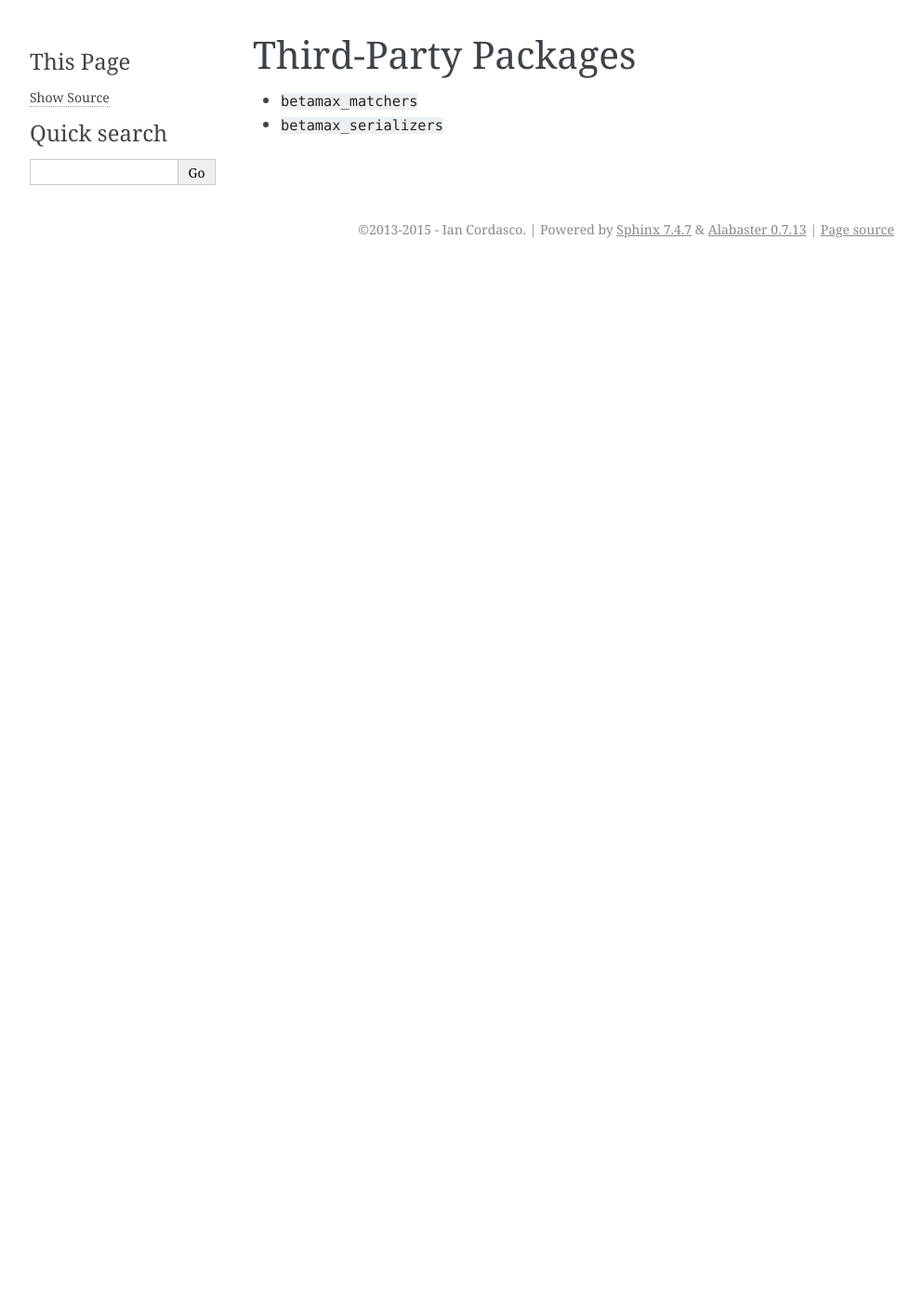
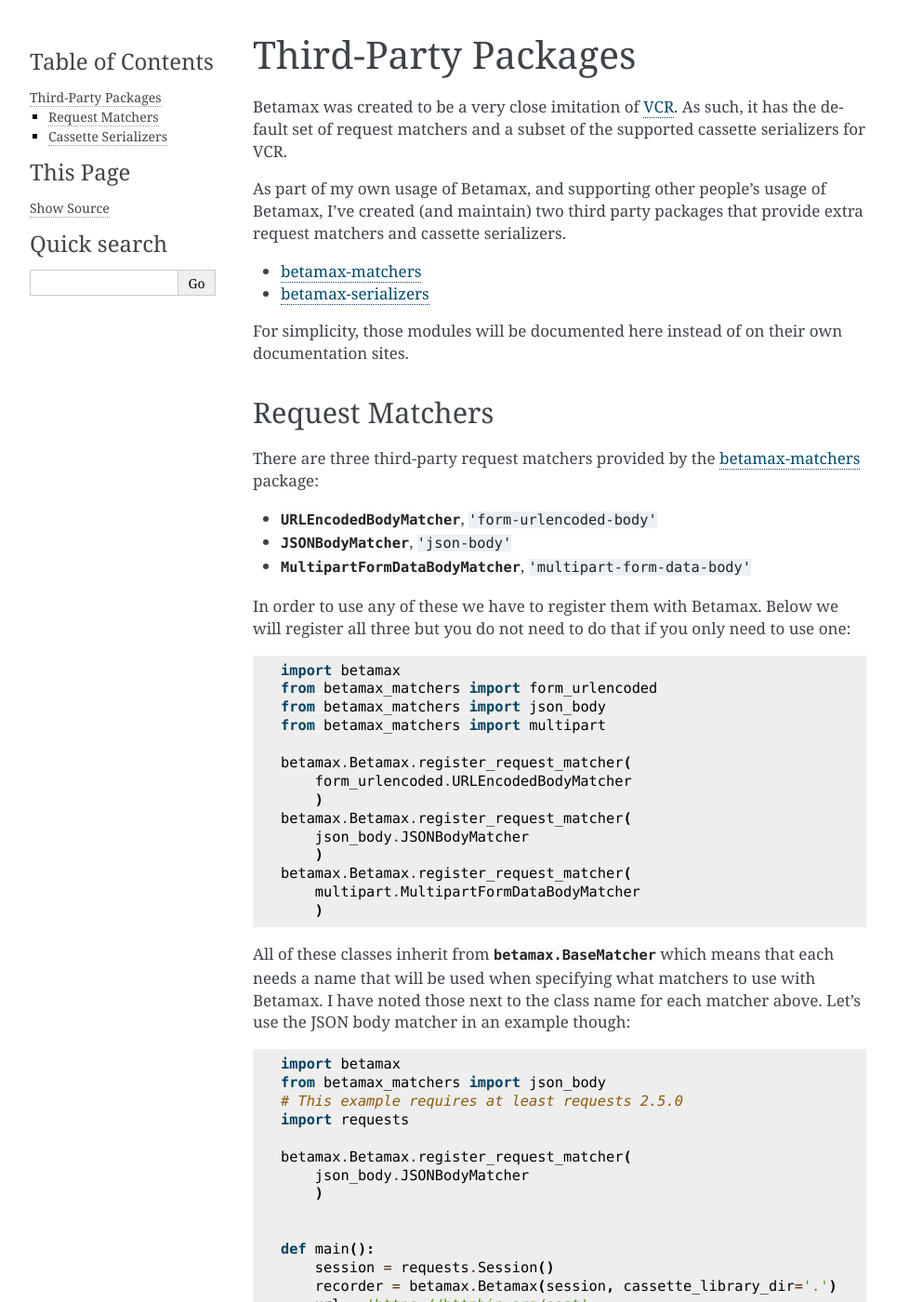
Before and after one commit to betamaxpy/betamax, a Sphinx documentation site: the page built from docs/third_party_packages.rst, in a window 1280 px wide and 1400 px high. Shown: the whole window at 93% size, without its empty margins (148-1141 px from the left). Built offline with Sphinx 7.4.7, drawn with Linux system fonts in a browser that asks for light colours; some of the changed text lies outside the part shown.

Commit message:
Finish up third-party packages docs
Move usage patterns into the Narrative Documentation section

```diff
--- a/docs/index.rst
+++ b/docs/index.rst
@@ -12,6 +12,7 @@ Contents of Betamax's Documentation
    configuring
    record_modes
    third_party_packages
+   usage_patterns
 
 .. toctree::
    :caption: API Documentation
--- a/docs/third_party_packages.rst
+++ b/docs/third_party_packages.rst
@@ -1,5 +1,167 @@
 Third-Party Packages
 ====================
 
-- ``betamax_matchers``
-- ``betamax_serializers``
+Betamax was created to be a very close imitation of `VCR`_. As such, it has
+the default set of request matchers and a subset of the supported cassette
+serializers for VCR.
+
+As part of my own usage of Betamax, and supporting other people's usage of
+Betamax, I've created (and maintain) two third party packages that provide
+extra request matchers and cassette serializers.
+
+- `betamax-matchers`_
+- `betamax-serializers`_
+
+For simplicity, those modules will be documented here instead of on their own
+documentation sites.
+
+Request Matchers
+----------------
+
+There are three third-party request matchers provided by the
+`betamax-matchers`_ package:
+
+- :class:`~betamax_matchers.form_urlencoded.URLEncodedBodyMatcher`,
+  ``'form-urlencoded-body'``
+- :class:`~betamax_matchers.json_body.JSONBodyMatcher`, ``'json-body'``
+- :class:`~betamax_matchers.multipart.MultipartFormDataBodyMatcher`,
+  ``'multipart-form-data-body'``
+
+In order to use any of these we have to register them with Betamax. Below we
+will register all three but you do not need to do that if you only need to use
+one:
+
+.. code-block:: python
+
+    import betamax
+    from betamax_matchers import form_urlencoded
+    from betamax_matchers import json_body
+    from betamax_matchers import multipart
+
+    betamax.Betamax.register_request_matcher(
+        form_urlencoded.URLEncodedBodyMatcher
+        )
+    betamax.Betamax.register_request_matcher(
+        json_body.JSONBodyMatcher
+        )
+    betamax.Betamax.register_request_matcher(
+        multipart.MultipartFormDataBodyMatcher
+        )
+
+All of these classes inherit from :class:`betamax.BaseMatcher` which means
+that each needs a name that will be used when specifying what matchers to use
+with Betamax. I have noted those next to the class name for each matcher
+above. Let's use the JSON body matcher in an example though:
+
+.. code-block:: python
+
+    import betamax
+    from betamax_matchers import json_body
+    # This example requires at least requests 2.5.0
+    import requests
+
+    betamax.Betamax.register_request_matcher(
+        json_body.JSONBodyMatcher
+        )
+
+
+    def main():
+        session = requests.Session()
+        recorder = betamax.Betamax(session, cassette_library_dir='.')
+        url = 'https://httpbin.org/post'
+        json_data = {'key': 'value',
+                     'other-key': 'other-value',
+                     'yet-another-key': 'yet-another-value'}
+        matchers = ['method', 'uri', 'json-body']
+
+        with recorder.use_cassette('json-body-example', match_requests_on=matchers):
+            r = session.post(url, json=json_data)
+
+
+    if __name__ == '__main__':
+        main()
+
+If we ran that request without those matcher with hash seed randomization,
+then we would occasionally receive exceptions that a request could not be
+matched. That is because dictionaries are not inherently ordered so the body
+string of the request can change and be any of the following:
+
+.. code-block:: js
+
+    {"key": "value", "other-key": "other-value", "yet-another-key":
+    "yet-another-value"}
+
+.. code-block:: js
+
+    {"key": "value", "yet-another-key": "yet-another-value", "other-key":
+    "other-value"}
+
+.. code-block:: js
+
+    {"other-key": "other-value", "yet-another-key": "yet-another-value",
+    "key": "value"}
+
+
+.. code-block:: js
+
+    {"yet-another-key": "yet-another-value", "key": "value", "other-key":
+    "other-value"}
+
+.. code-block:: js
+
+    {"yet-another-key": "yet-another-value", "other-key": "other-value",
+    "key": "value"}
+
+.. code-block:: js
+
+    {"other-key": "other-value", "key": "value", "yet-another-key":
+    "yet-another-value"}
+
+But using the ``'json-body'`` matcher, the matcher will parse the request and
+compare python dictionaries instead of python strings. That will completely
+bypass the issues introduced by hash randomization. I use this matcher
+extensively in `github3.py`_\ 's tests.
+
+Cassette Serializers
+--------------------
+
+By default, Betamax only comes with the JSON serializer.
+`betamax-serializers`_ provides extra serializer classes that users have
+contributed.
+
+For example, as we've seen elsewhere in our documentation, the default JSON
+serializer does not create beautiful or easy to read cassettes. As a
+substitute for that, we have the
+:class:`~betamax_serializers.pretty_json.PrettyJSONSerializer` that does that
+for you.
+
+.. code-block:: python
+
+    from betamax import Betamax
+    from betamax_serializers import pretty_json
+
+    import requests
+
+    Betamax.register_serializer(pretty_json.PrettyJSONSerializer)
+
+    session = requests.Session()
+    recorder = Betamax(session)
+    with recorder.use_cassette('testpretty', serialize_with='prettyjson'):
+        session.request(method=method, url=url, ...)
+
+
+This will give us a pretty-printed cassette like:
+
+.. literalinclude:: ../examples/cassettes/more-complicated-cassettes.json
+    :language: js
+
+.. links
+
+.. _VCR:
+    https://relishapp.com/vcr/vcr
+.. _betamax-matchers:
+    https://pypi.python.org/pypi/betamax-matchers
+.. _betamax-serializers:
+    https://pypi.python.org/pypi/betamax-serializers
+.. _github3.py:
+    https://github.com/sigmavirus24/github3.py
```
Also changed, not shown: other parts of docs/index.rst (+0 -3 lines).
